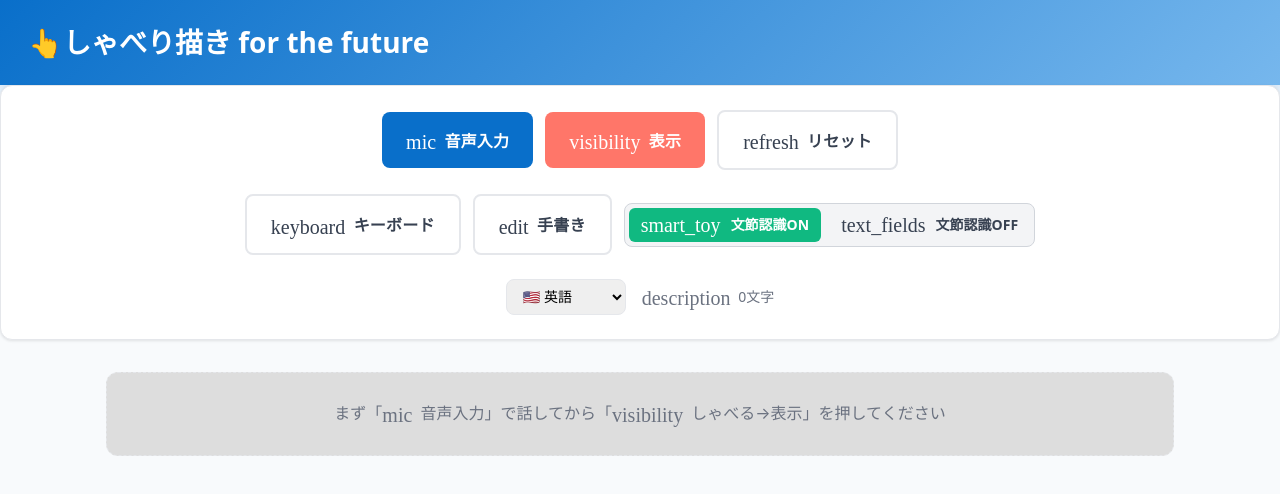
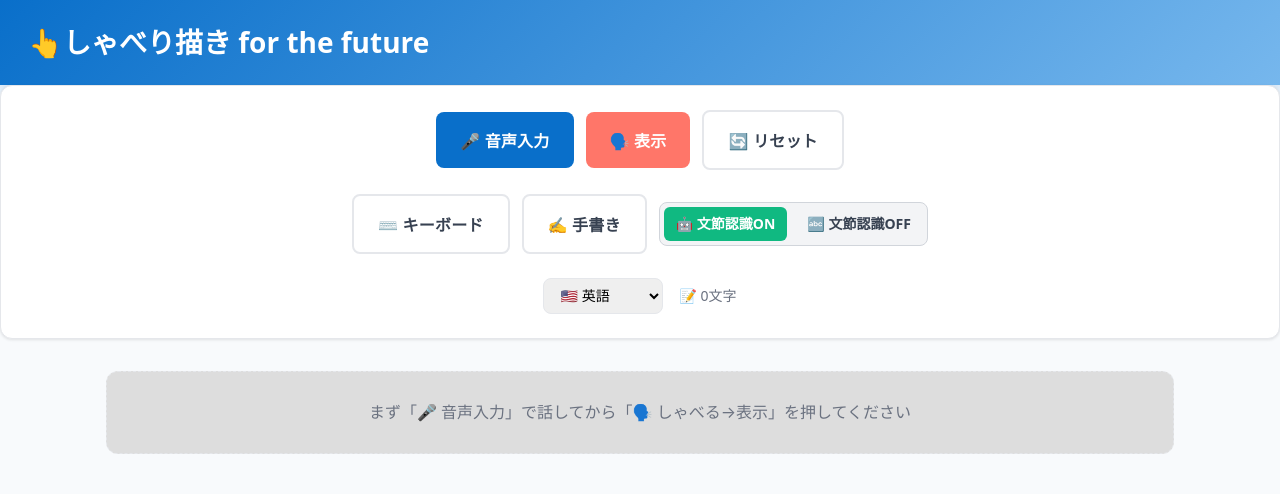
Before and after one commit to rsplndnt/scribble-translator, a React (Vite) app: page / in a window 1280 px wide. Shown: the top 494 px of the page. Built offline with nearby package versions, Linux system fonts and the light colour scheme.

Commit message:
Material Symbolsから絵文字に戻す - 確実に動作する絵文字アイコンを使用

```diff
--- a/public/index.html
+++ b/public/index.html
@@ -15,10 +15,8 @@
   <link href="https://fonts.googleapis.com/css2?family=Noto+Sans+JP:wght@300;400;500;600;700&display=swap"
     rel="stylesheet">
 
-  <!-- Material Symbols -->
-  <link
-    href="https://fonts.googleapis.com/css2?family=Material+Symbols+Outlined:FILL@0..1,GRAD@-25..200,opsz@20..48,wght@100..700"
-    rel="stylesheet">
+  <!-- Material Icons -->
+  <link href="https://fonts.googleapis.com/icon?family=Material+Icons" rel="stylesheet">
 
   <meta name="theme-color" content="#096FCA" />
   <link rel="apple-touch-icon" href="/favicon.ico" />
--- a/src/components/ScribbleTranslator.jsx
+++ b/src/components/ScribbleTranslator.jsx
@@ -117,27 +117,14 @@ const ScribbleTranslator = () => {
     style.textContent = keyframes;
     document.head.appendChild(style);
 
-    // Material Symbolsのスタイルを追加
+    // Material Iconsのスタイルを追加（必要に応じて）
     const materialStyle = document.createElement('style');
     materialStyle.textContent = `
-      .material-symbols-outlined {
-        font-variation-settings:
-          'FILL' 0,
-          'wght' 400,
-          'GRAD' 0,
-          'opsz' 24;
-        font-family: 'Material Symbols Outlined';
-        font-weight: normal;
-        font-style: normal;
+      /* 絵文字用のスタイル */
+      .emoji-icon {
         font-size: 20px;
-        line-height: 1;
-        display: inline-block;
-        text-transform: none;
-        letter-spacing: normal;
-        white-space: nowrap;
-        direction: ltr;
+        margin-right: 4px;
         vertical-align: middle;
-        margin-right: 4px;
       }
     `;
     document.head.appendChild(materialStyle);
@@ -905,7 +892,7 @@ const ScribbleTranslator = () => {
               overflow: 'hidden',
             }}
           >
-            {isListening ? <><span className="material-symbols-outlined">stop</span> 停止</> : <><span className="material-symbols-outlined">mic</span> 音声入力</>}
+            {isListening ? "⏹ 停止" : "🎤 音声入力"}
 
             {/* ほわほわする波紋エフェクト */}
             {isListening && (
@@ -954,7 +941,7 @@ const ScribbleTranslator = () => {
             }}
             style={styles.btnPurple}
           >
-            <span className="material-symbols-outlined">visibility</span> 表示
+            🗣️ 表示
             </button>
           <button
             onClick={() => {
@@ -964,7 +951,7 @@ const ScribbleTranslator = () => {
             }}
             style={styles.btnGhost}
           >
-            <span className="material-symbols-outlined">refresh</span> リセット
+            🔄 リセット
           </button>
       </div>
 
@@ -987,7 +974,7 @@ const ScribbleTranslator = () => {
             }}
             style={styles.btnGhost}
           >
-            <span className="material-symbols-outlined">keyboard</span> キーボード
+            ⌨️ キーボード
           </button>
           <button
             onClick={() => {
@@ -1006,7 +993,7 @@ const ScribbleTranslator = () => {
             }}
             style={styles.btnGhost}
           >
-            <span className="material-symbols-outlined">edit</span> 手書き
+            ✍️ 手書き
           </button>
 
           {/* 文節認識のラジオボタン */}
@@ -1042,7 +1029,7 @@ const ScribbleTranslator = () => {
                 }}
                 style={{ display: 'none' }}
               />
-              <span className="material-symbols-outlined">smart_toy</span> 文節認識ON
+              🤖 文節認識ON
             </label>
 
             <label style={{
@@ -1068,7 +1055,7 @@ const ScribbleTranslator = () => {
                 }}
                 style={{ display: 'none' }}
               />
-              <span className="material-symbols-outlined">text_fields</span> 文節認識OFF
+              🔤 文節認識OFF
             </label>
                     </div>
           </div>
@@ -1087,9 +1074,9 @@ const ScribbleTranslator = () => {
           </select>
 
           {isListening ? (
-            <span style={styles.listeningIndicator}><span className="material-symbols-outlined">mic</span> 音声入力中…</span>
+            <span style={styles.listeningIndicator}>🎤 音声入力中…</span>
           ) : (
-                          <span style={styles.textCount}><span className="material-symbols-outlined">description</span> {currentText.length}文字</span>
+                          <span style={styles.textCount}>📝 {currentText.length}文字</span>
           )}
         </div>
           </div>
@@ -1180,8 +1167,8 @@ const ScribbleTranslator = () => {
                 gap: window.innerWidth <= 768 ? 6 : 8,
                 marginTop: 12
               }}>
-                                      <button onClick={finishInlineEdit} style={styles.btnPrimarySm}><span className="material-symbols-outlined">check</span> 保存</button>
-                      <button onClick={cancelInlineEdit} style={styles.btnGhostSm}><span className="material-symbols-outlined">close</span> キャンセル</button>
+                                      <button onClick={finishInlineEdit} style={styles.btnPrimarySm}>✓ 保存</button>
+                      <button onClick={cancelInlineEdit} style={styles.btnGhostSm}>✖ キャンセル</button>
           </div>
             </div>
           ) : (
@@ -1213,9 +1200,9 @@ const ScribbleTranslator = () => {
                 gap: window.innerWidth <= 768 ? 6 : 8,
                 marginTop: 8
               }}>
-                                      <button onClick={recognizeInk} style={styles.btnPrimarySm}><span className="material-symbols-outlined">edit</span> 認識</button>
-                      <button onClick={clearInk} style={styles.btnGhostSm}><span className="material-symbols-outlined">cleaning_services</span> クリア</button>
-                      <button onClick={cancelInlineEdit} style={styles.btnGhostSm}><span className="material-symbols-outlined">close</span> キャンセル</button>
+                                      <button onClick={recognizeInk} style={styles.btnPrimarySm}>✍️ 認識</button>
+                      <button onClick={clearInk} style={styles.btnGhostSm}>🧹 クリア</button>
+                      <button onClick={cancelInlineEdit} style={styles.btnGhostSm}>✖ キャンセル</button>
                   </div>
                 </div>
           )}
@@ -1322,11 +1309,11 @@ const ScribbleTranslator = () => {
                     top: Math.max(10, Math.min(floatPos.y, window.innerHeight - 200)),
                   },
                 }}>
-                                    <button onClick={handleDelete} style={styles.btnDangerSm}><span className="material-symbols-outlined">delete</span> 削除</button>
-                  <button onClick={() => startInlineEdit('keyboard')} style={styles.btnPrimarySm}><span className="material-symbols-outlined">keyboard</span> キーボード修正</button>
-                  <button onClick={() => startInlineEdit('ink')} style={styles.btnPrimarySm}><span className="material-symbols-outlined">edit</span> 手書き修正</button>
+                                    <button onClick={handleDelete} style={styles.btnDangerSm}>🗑 削除</button>
+                  <button onClick={() => startInlineEdit('keyboard')} style={styles.btnPrimarySm}>⌨️ キーボード修正</button>
+                  <button onClick={() => startInlineEdit('ink')} style={styles.btnPrimarySm}>✍️ 手書き修正</button>
                   <button onClick={() => setSelectedGroups(new Set())} style={styles.btnGhostSm}>
-                    <span className="material-symbols-outlined">close</span> キャンセル
+                    ✖ キャンセル
                   </button>
                 </div>
               )}
@@ -1390,7 +1377,7 @@ const ScribbleTranslator = () => {
                 </div>
         ) : (
           <div style={styles.empty}>
-            まず「<span className="material-symbols-outlined">mic</span> 音声入力」で話してから「<span className="material-symbols-outlined">visibility</span> しゃべる→表示」を押してください
+            まず「🎤 音声入力」で話してから「🗣️ しゃべる→表示」を押してください
               </div>
             )}
           </div>
```
